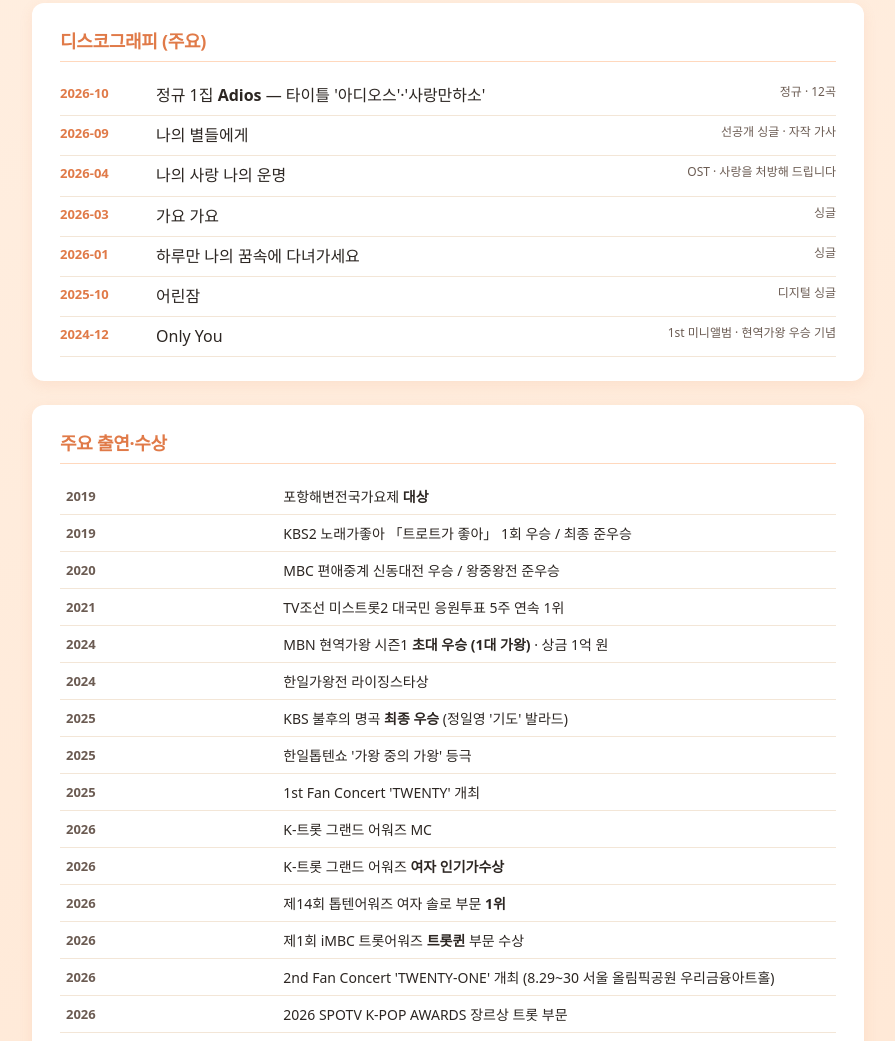
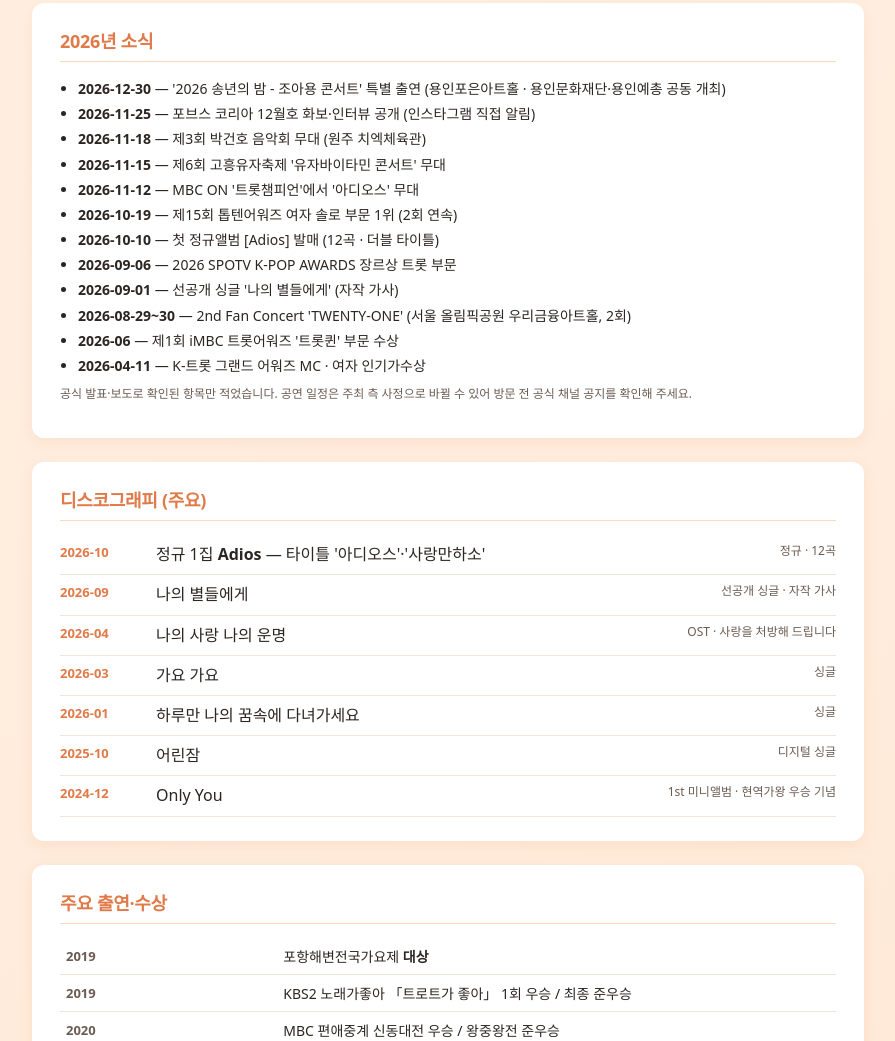
Before and after one commit to hgs599079-code/tenten-saranbang, a plain HTML site: page press_kit.html in a window 1280 px wide. Shown: the part 1653-2694 px from the top of the page, without its empty margins (192-1087 px from the left). Drawn offline with Linux system fonts and the light colour scheme.

Commit message:
press_kit: 2026년 소식 타임라인 추가 (팬콘·선공개곡·정규1집·시상식·연말 공연)

```diff
--- a/press_kit.html
+++ b/press_kit.html
@@ -370,6 +370,25 @@
   </section>
 
   <section>
+    <h2>2026년 소식</h2>
+    <ul style="font-size:14px; line-height:1.8;">
+      <li><strong>2026-12-30</strong> — '2026 송년의 밤 - 조아용 콘서트' 특별 출연 (용인포은아트홀 · 용인문화재단·용인예총 공동 개최)</li>
+      <li><strong>2026-11-25</strong> — 포브스 코리아 12월호 화보·인터뷰 공개 (인스타그램 직접 알림)</li>
+      <li><strong>2026-11-18</strong> — 제3회 박건호 음악회 무대 (원주 치엑체육관)</li>
+      <li><strong>2026-11-15</strong> — 제6회 고흥유자축제 '유자바이타민 콘서트' 무대</li>
+      <li><strong>2026-11-12</strong> — MBC ON '트롯챔피언'에서 '아디오스' 무대</li>
+      <li><strong>2026-10-19</strong> — 제15회 톱텐어워즈 여자 솔로 부문 1위 (2회 연속)</li>
+      <li><strong>2026-10-10</strong> — 첫 정규앨범 [Adios] 발매 (12곡 · 더블 타이틀)</li>
+      <li><strong>2026-09-06</strong> — 2026 SPOTV K-POP AWARDS 장르상 트롯 부문</li>
+      <li><strong>2026-09-01</strong> — 선공개 싱글 '나의 별들에게' (자작 가사)</li>
+      <li><strong>2026-08-29~30</strong> — 2nd Fan Concert 'TWENTY-ONE' (서울 올림픽공원 우리금융아트홀, 2회)</li>
+      <li><strong>2026-06</strong> — 제1회 iMBC 트롯어워즈 '트롯퀸' 부문 수상</li>
+      <li><strong>2026-04-11</strong> — K-트롯 그랜드 어워즈 MC · 여자 인기가수상</li>
+    </ul>
+    <p class="source-note">공식 발표·보도로 확인된 항목만 적었습니다. 공연 일정은 주최 측 사정으로 바뀔 수 있어 방문 전 공식 채널 공지를 확인해 주세요.</p>
+  </section>
+
+  <section>
     <h2>디스코그래피 (주요)</h2>
     <ul class="discography">
       <li><span class="date">2026-10</span><span>정규 1집 <strong>Adios</strong> — 타이틀 '아디오스'·'사랑만하소'</span><span class="meta">정규 · 12곡</span></li>
```
